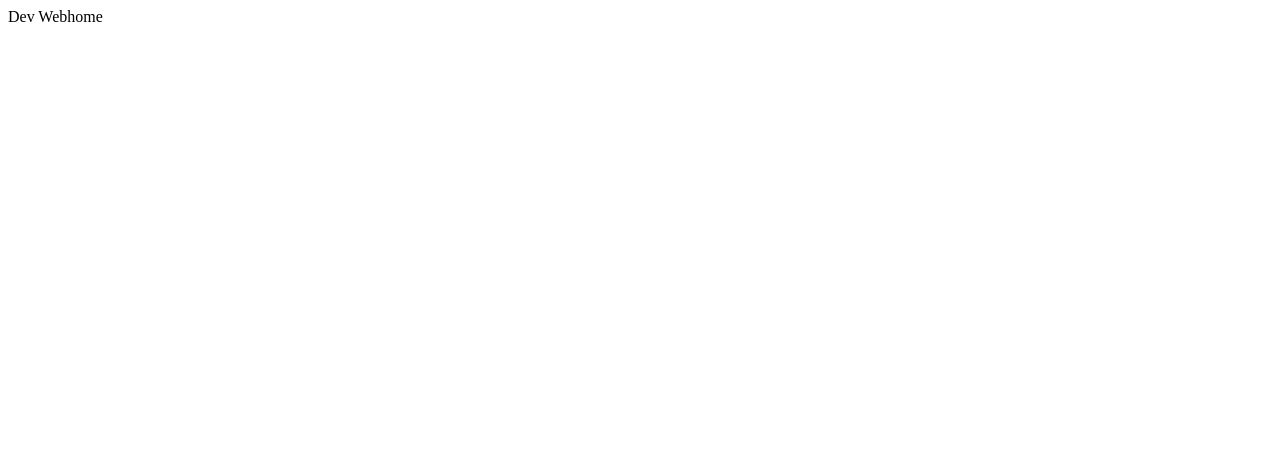
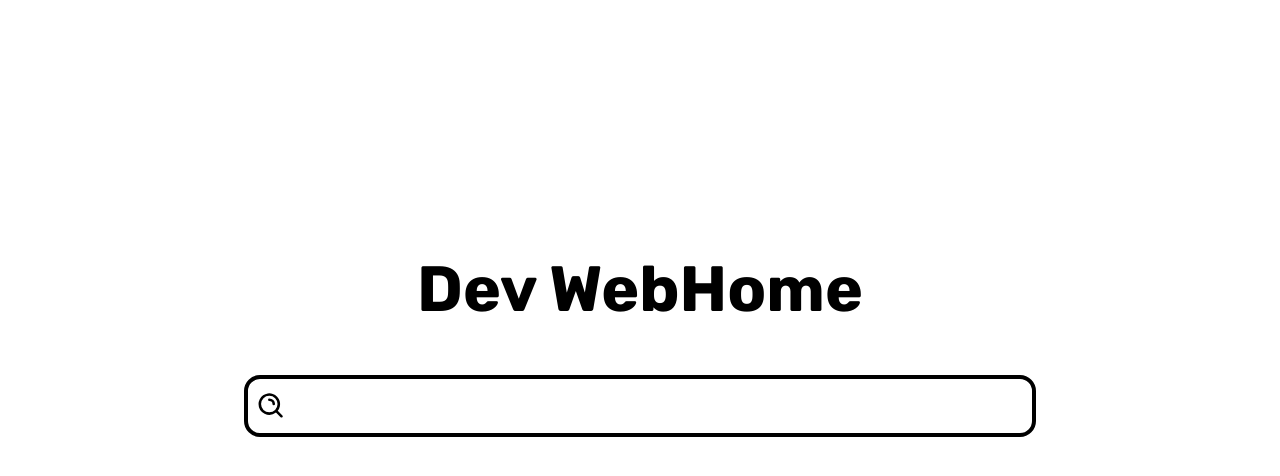
Before and after one commit to Natouche68/dev-webhome, a SvelteKit app: page / in a window 1280 px wide. Shown: the top 476 px of the page. Built offline with nearby package versions, Linux system fonts and the light colour scheme.

Commit message:
Make a basic homepage

```diff
--- a/src/app.html
+++ b/src/app.html
@@ -2,8 +2,9 @@
 <html lang="en">
 	<head>
 		<meta charset="utf-8" />
-		<link rel="icon" href="%sveltekit.assets%/favicon.png" />
+		<link rel="icon" href="%sveltekit.assets%/icon.png" />
 		<meta name="viewport" content="width=device-width" />
+		<title>Dev WebHome</title>
 		%sveltekit.head%
 	</head>
 	<body data-sveltekit-preload-data="hover">
--- /dev/null
+++ b/src/lib/icons/Search.svelte
@@ -0,0 +1,22 @@
+<script lang="ts">
+	export let width: number = 1;
+	export let height: number = 1;
+	export let color: string = "#000";
+</script>
+
+<svg
+	xmlns="http://www.w3.org/2000/svg"
+	width="{width}rem"
+	height="{height}rem"
+	viewBox="0 0 24 24"
+>
+	<g fill="none">
+		<path
+			d="M24 0v24H0V0h24ZM12.593 23.258l-.011.002l-.071.035l-.02.004l-.014-.004l-.071-.035c-.01-.004-.019-.001-.024.005l-.004.01l-.017.428l.005.02l.01.013l.104.074l.015.004l.012-.004l.104-.074l.012-.016l.004-.017l-.017-.427c-.002-.01-.009-.017-.017-.018Zm.265-.113l-.013.002l-.185.093l-.01.01l-.003.011l.018.43l.005.012l.008.007l.201.093c.012.004.023 0 .029-.008l.004-.014l-.034-.614c-.003-.012-.01-.02-.02-.022Zm-.715.002a.023.023 0 0 0-.027.006l-.006.014l-.034.614c0 .012.007.02.017.024l.015-.002l.201-.093l.01-.008l.004-.011l.017-.43l-.003-.012l-.01-.01l-.184-.092Z"
+		/>
+		<path
+			fill={color}
+			d="M10.5 4a6.5 6.5 0 1 0 0 13a6.5 6.5 0 0 0 0-13ZM2 10.5a8.5 8.5 0 1 1 15.176 5.262l3.652 3.652a1 1 0 0 1-1.414 1.414l-3.652-3.652A8.5 8.5 0 0 1 2 10.5ZM9.5 7a1 1 0 0 1 1-1a4.5 4.5 0 0 1 4.5 4.5a1 1 0 1 1-2 0A2.5 2.5 0 0 0 10.5 8a1 1 0 0 1-1-1Z"
+		/>
+	</g>
+</svg>
--- /dev/null
+++ b/src/routes/+layout.svelte
@@ -0,0 +1,17 @@
+<slot />
+
+<style>
+	@import url("https://fonts.googleapis.com/css2?family=Rubik:wght@400;500;600;700&display=swap");
+
+	:global(body) {
+		margin: 0;
+		padding: 0;
+		font-family: "Rubik", sans-serif;
+		font-size: 16px;
+		min-height: 100vh;
+	}
+
+	:global(input) {
+		font-family: "Rubik", sans-serif;
+	}
+</style>
--- a/src/routes/+page.svelte
+++ b/src/routes/+page.svelte
@@ -1 +1,55 @@
-Dev Webhome
+<script lang="ts">
+	import Search from "$lib/icons/Search.svelte";
+</script>
+
+<div class="home">
+	<div class="title">Dev WebHome</div>
+	<div class="search-bar">
+		<Search width={2} height={2} />
+		<input type="text" />
+	</div>
+</div>
+
+<style>
+	.home {
+		display: flex;
+		height: 80vh;
+		flex-direction: column;
+		justify-content: center;
+		align-items: center;
+	}
+
+	.title {
+		font-size: 4rem;
+		font-weight: 700;
+		margin: 3rem;
+	}
+
+	.search-bar {
+		width: 60vw;
+		border: 0.25rem solid #000;
+		box-shadow: 0 0 0 #000;
+		padding: 0.5rem;
+		border-radius: 1rem;
+		font-size: 2rem;
+		display: flex;
+		flex-direction: row;
+		justify-content: flex-start;
+		align-items: center;
+		gap: 0.5rem;
+		transition: all 0.4s ease;
+	}
+
+	.search-bar:has(input:focus) {
+		transform: translate(-0.25rem, -0.25rem);
+		box-shadow: 0.5rem 0.5rem 0 #000;
+	}
+
+	.search-bar input {
+		width: 100%;
+		padding: 0;
+		font-size: 2rem;
+		border: none;
+		outline: none;
+	}
+</style>
```
